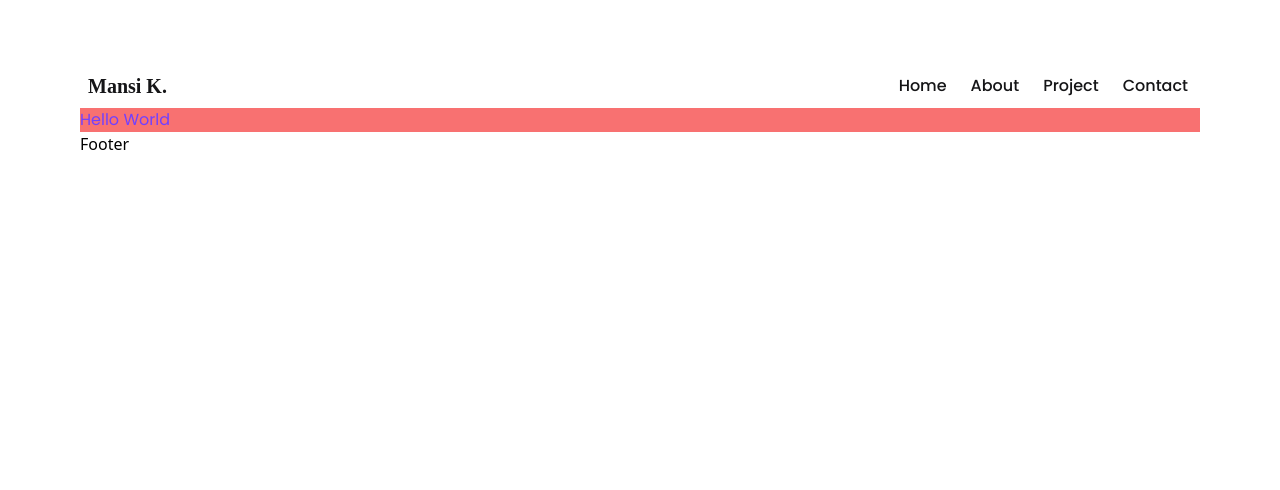
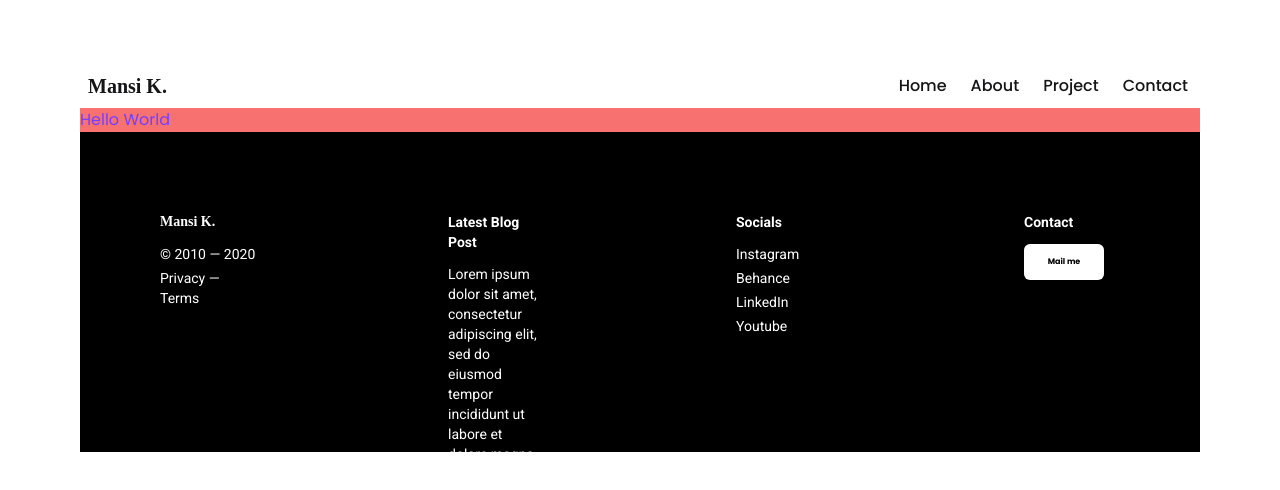
Before and after one commit to saifalfalah/mansi-kasar, a Next.js app: page / in a window 1280 px wide. Shown: the top 490 px of the page. Built offline with nearby package versions, Linux system fonts and the light colour scheme.

Commit message:
Update Footer.js

```diff
--- a/components/Footer.js
+++ b/components/Footer.js
@@ -1,5 +1,53 @@
+import Link from "next/link";
 const Footer = () => {
-  return <div>Footer</div>;
+  return (
+    <>
+      <footer className="h-auto p-20 py-20 text-white bg-black lg:h-80 text ">
+        {/* main grid */}
+        <div className="grid grid-cols-1 lg:grid-cols-4 gap-y-9 lg:gap-x-48">
+          <div className="flex flex-col">
+            <h1 className="mb-3 text-sm font-bold text-white font-badScript font-cursive">
+              Mansi K.
+            </h1>
+            <div className="text-xs font-normal lg:text-sm font-roboto ">
+              <p className="mb-1 ">© 2010 — 2020</p>
+              <p className="">Privacy — Terms</p>
+            </div>
+          </div>
+          <div className="flex flex-col font-roboto">
+            <h1 className="mb-3 text-sm font-bold ">Latest Blog Post</h1>
+            <div className="text-xs font-normal lg:text-sm ">
+              <p className="">
+                Lorem ipsum dolor sit amet, consectetur adipiscing elit, sed do
+                eiusmod tempor incididunt ut labore et dolore magna aliqua.
+              </p>
+            </div>
+          </div>
+          <div className="flex flex-col font-roboto">
+            <h1 className="mb-3 text-sm font-bold">Socials</h1>
+            <Link href="/">
+              <a className="mb-1 text-xs font-normal lg:text-sm">Instagram</a>
+            </Link>
+            <Link href="/">
+              <a className="mb-1 text-xs font-normal lg:text-sm">Behance</a>
+            </Link>
+            <Link href="/">
+              <a className="mb-1 text-xs font-normal lg:text-sm">LinkedIn</a>
+            </Link>
+            <Link href="/">
+              <a className="text-xs font-normal lg:text-sm">Youtube</a>
+            </Link>
+          </div>
+          <div className="">
+            <h1 className="mb-3 text-sm font-bold font-roboto">Contact</h1>
+            <button className="w-20 p-3 font-bold text-black bg-white rounded-md text-xss font-poppins">
+              Mail me
+            </button>
+          </div>
+        </div>
+      </footer>
+    </>
+  );
 };
 
 export default Footer;
```
